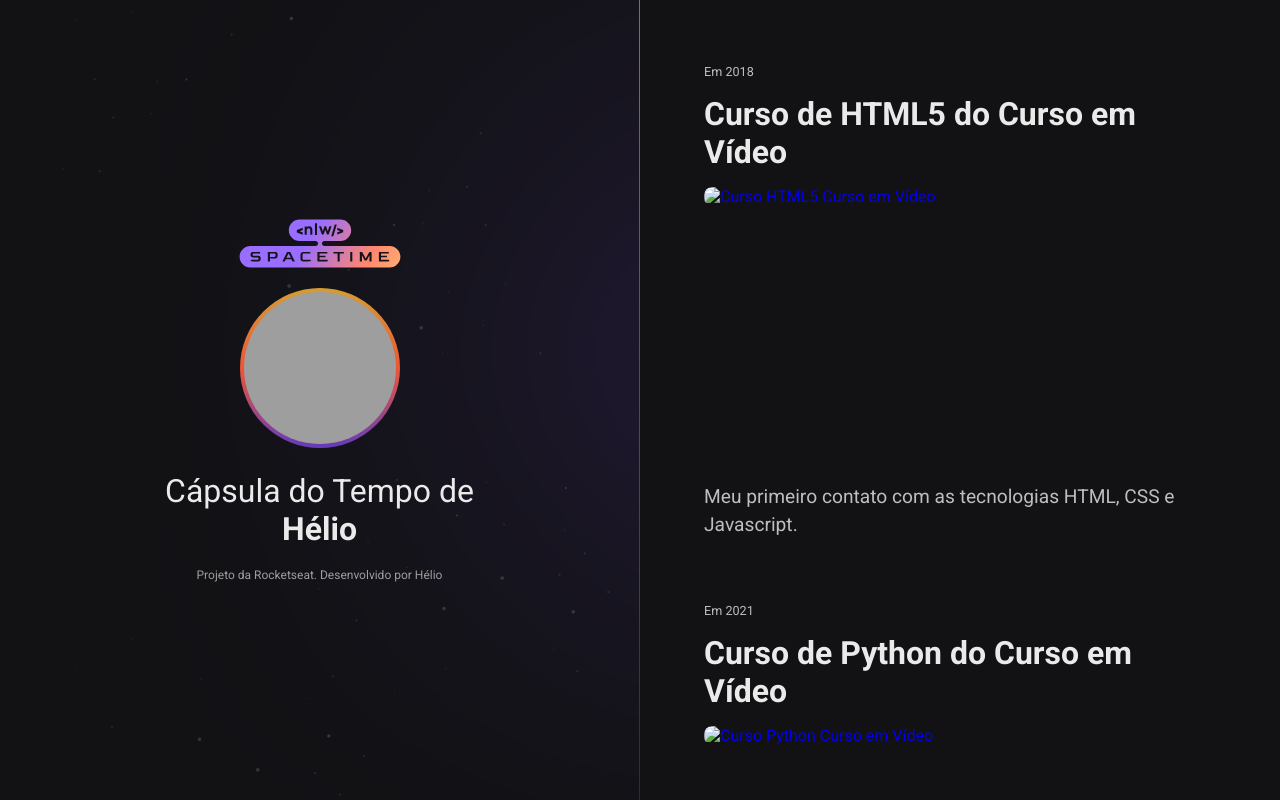
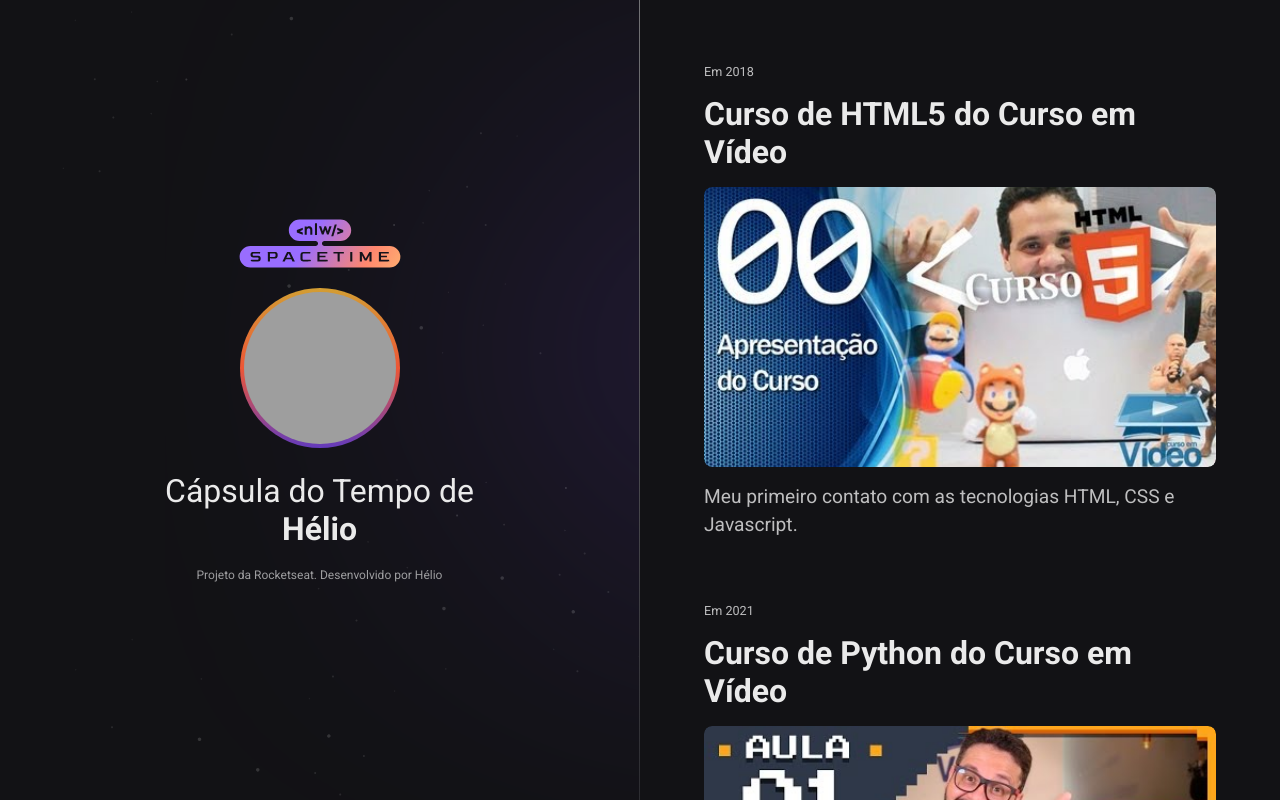
Before and after one commit to MrHelio/nlw, a plain HTML site: page index.html in a window 1280 px wide. Drawn offline with Linux system fonts and the light colour scheme; the site is published under a folder, as on GitHub Pages, so addresses that start at the root find nothing; grey boxes are pictures that could not be loaded.

Commit message:
Update index.html

```diff
--- a/index.html
+++ b/index.html
@@ -44,7 +44,7 @@
         <small>Em 2018</small>
         <h1>Curso de HTML5 do Curso em Vídeo</h1>
         <div>
-          <img src="/assets/htmlcev.jpg" alt="Curso HTML5 Curso em Vídeo" />
+          <img src="./assets/htmlcev.jpg" alt="Curso HTML5 Curso em Vídeo" />
         </div>
         <p>Meu primeiro contato com as tecnologias HTML, CSS e Javascript.</p>
       </a>
@@ -57,7 +57,7 @@
         <small>Em 2021</small>
         <h1>Curso de Python do Curso em Vídeo</h1>
         <div>
-          <img src="/assets/hqdefault.jpg" alt="Curso Python Curso em Vídeo" />
+          <img src="./assets/hqdefault.jpg" alt="Curso Python Curso em Vídeo" />
         </div>
         <p>
           Como todo iniciante na programação, sempre queremos aprender coisas
```
